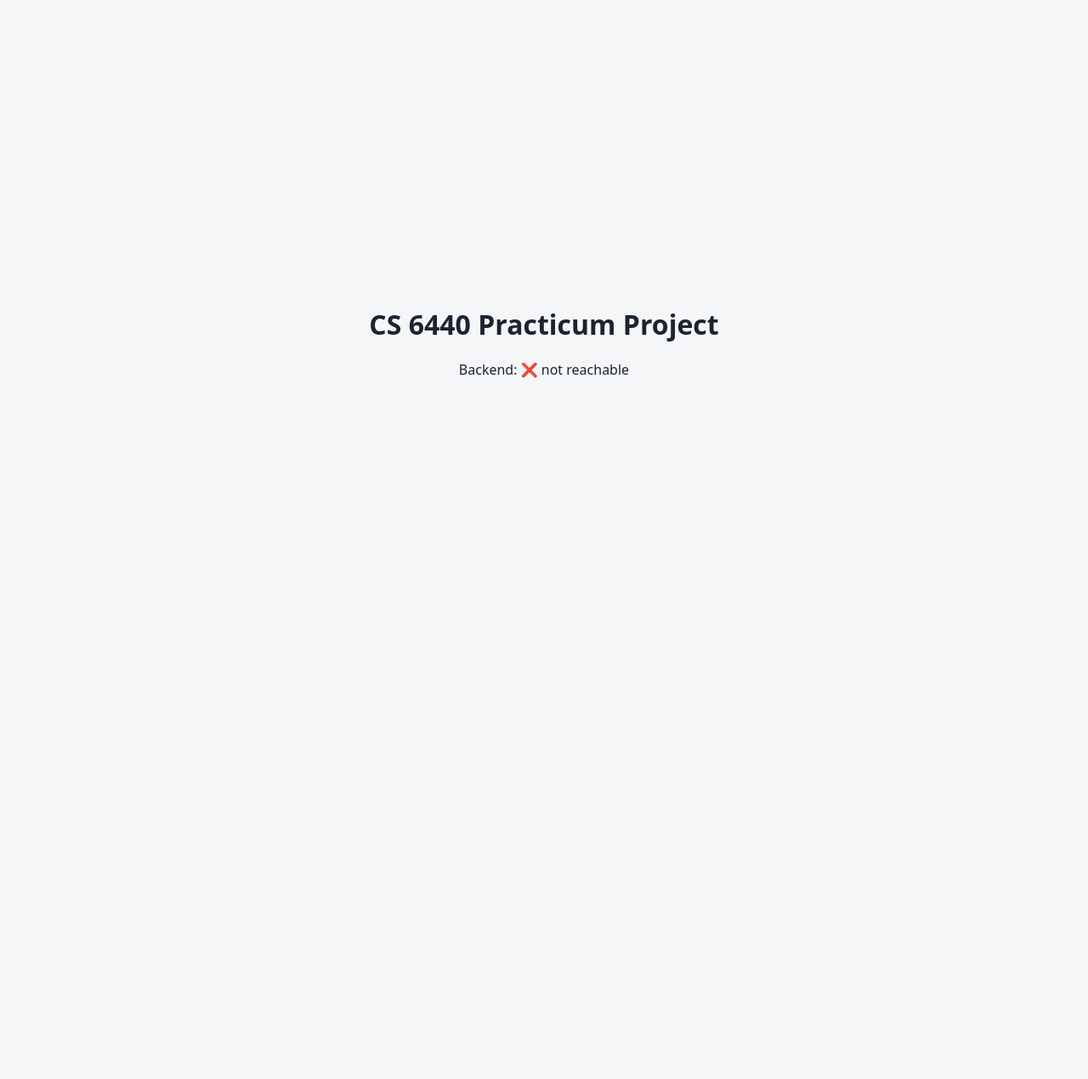
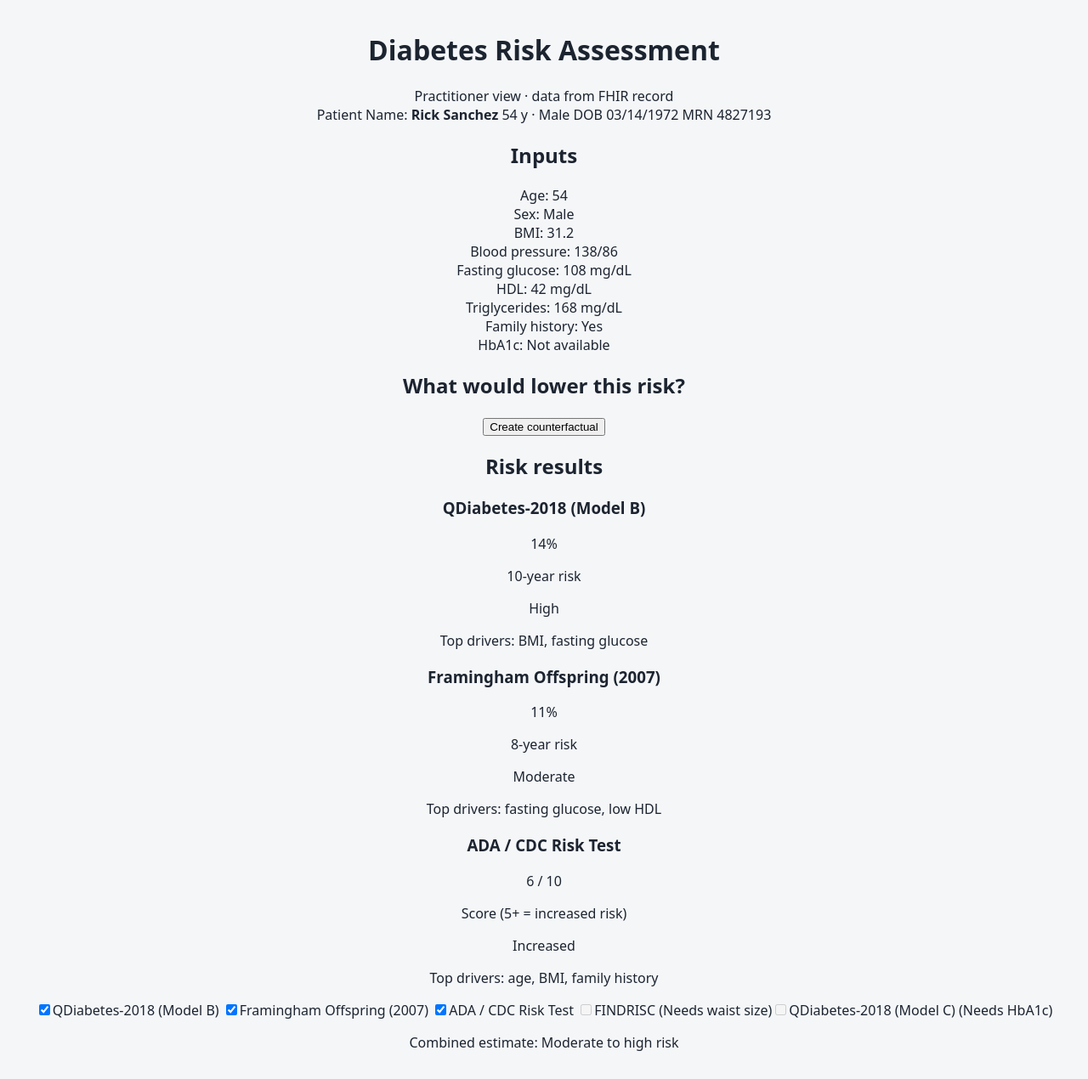
Before and after one commit to Stephzennn/cs6440-practicum-project, a React (Vite) app in the folder frontend/: page / in a window 1280 px wide. Shown: the whole page at 85% size. Before the commit the page ends 800 px from the top, so only its background shows below. Built offline with nearby package versions, Linux system fonts and the light colour scheme; no server answers.

Commit message:
Add Dummy components (unstylized) to the frontend file.
Fill the Dummy components with dummy values.

```diff
--- a/frontend/src/App.jsx
+++ b/frontend/src/App.jsx
@@ -1,5 +1,16 @@
 import { useEffect, useState } from 'react'
 import { apiGet } from './api.js'
+
+
+import Header from './components/Header.jsx'
+import PatientBanner from './components/PatientBanner.jsx'
+import InputsPanel from './components/InputsPanel.jsx'
+import CounterfactualPanel from './components/CounterfactualPanel.jsx'
+import RiskResults from './components/RiskResults.jsx'
+import { patient, inputs, models } from './sampleData.js'
+
+
+
 
 export default function App() {
   const [health, setHealth] = useState(null)
@@ -11,13 +22,12 @@ export default function App() {
 
   return (
     <main>
-      <h1>CS 6440 Practicum Project</h1>
-      <p>
-        Backend: {error ? '❌ not reachable' : health ? '✅ connected' : 'checking…'}
-      </p>
-      {health && (
-        <p>Synthea data: {health.synthea_data_found ? '✅ found' : '⚠️ not downloaded yet'}</p>
-      )}
+
+      <Header />
+      <PatientBanner patient={patient} />
+      <InputsPanel inputs={inputs} />
+      <CounterfactualPanel />
+      <RiskResults models={models} />
     </main>
   )
 }
--- /dev/null
+++ b/frontend/src/components/CombinedEstimate.jsx
@@ -0,0 +1,3 @@
+export default function CombinedEstimate() {
+  return <p>Combined estimate: Moderate to high risk</p>
+}
--- /dev/null
+++ b/frontend/src/components/CounterfactualPanel.jsx
@@ -0,0 +1,8 @@
+export default function CounterfactualPanel() {
+  return (
+    <section>
+      <h2>What would lower this risk?</h2>
+      <button>Create counterfactual</button>
+    </section>
+  )
+}
--- /dev/null
+++ b/frontend/src/components/Header.jsx
@@ -0,0 +1,8 @@
+export default function Header() {
+  return (
+    <header>
+      <h1>Diabetes Risk Assessment</h1>
+      <span>Practitioner view · data from FHIR record</span>
+    </header>
+  )
+}
--- /dev/null
+++ b/frontend/src/components/InputsPanel.jsx
@@ -0,0 +1,12 @@
+export default function InputsPanel({ inputs }) {
+  return (
+    <section>
+      <h2>Inputs</h2>
+      {inputs.map((row) => (
+        <div key={row.label}>
+          {row.label}: {row.value ?? 'Not available'}
+        </div>
+      ))}
+    </section>
+  )
+}
--- /dev/null
+++ b/frontend/src/components/ModelSelector.jsx
@@ -0,0 +1,17 @@
+export default function ModelSelector({ models, selected, onToggle }) {
+  return (
+    <div>
+      {models.map((m) => (
+        <label key={m.id}>
+          <input
+            type="checkbox"
+            checked={selected.includes(m.id)}
+            disabled={Boolean(m.needs)}
+            onChange={() => onToggle(m.id)}
+          />
+          {m.name} {m.needs && `(Needs ${m.needs})`}
+        </label>
+      ))}
+    </div>
+  )
+}
--- /dev/null
+++ b/frontend/src/components/PatientBanner.jsx
@@ -0,0 +1,7 @@
+export default function PatientBanner({ patient }) {
+  return (
+    <section>
+      Patient Name: <strong>{patient.name}</strong> {patient.age} y · {patient.sex} DOB {patient.dob} MRN {patient.mrn}
+    </section>
+  )
+}
--- /dev/null
+++ b/frontend/src/components/RiskBadge.jsx
@@ -0,0 +1,3 @@
+export default function RiskBadge({ level }) {
+  return <span>{level}</span>
+}
--- /dev/null
+++ b/frontend/src/components/RiskCard.jsx
@@ -0,0 +1,13 @@
+import RiskBadge from './RiskBadge.jsx'
+
+export default function RiskCard({ model }) {
+  return (
+    <div>
+      <h3>{model.name}</h3>
+      <p>{model.value}</p>
+      <p>{model.unit}</p>
+      <RiskBadge level={model.level} />
+      <p>Top drivers: {model.drivers}</p>
+    </div>
+  )
+}
--- /dev/null
+++ b/frontend/src/components/RiskResults.jsx
@@ -0,0 +1,22 @@
+import { useState } from 'react'
+import RiskCard from './RiskCard.jsx'
+import ModelSelector from './ModelSelector.jsx'
+import CombinedEstimate from './CombinedEstimate.jsx'
+
+export default function RiskResults({ models }) {
+  const [selected, setSelected] = useState(['qdiabetes_b', 'framingham', 'ada'])
+
+  const toggle = (id) =>
+    setSelected((s) => (s.includes(id) ? s.filter((x) => x !== id) : [...s, id]))
+
+  return (
+    <section>
+      <h2>Risk results</h2>
+      {models.filter((m) => selected.includes(m.id)).map((m) => (
+        <RiskCard key={m.id} model={m} />
+      ))}
+      <ModelSelector models={models} selected={selected} onToggle={toggle} />
+      <CombinedEstimate />
+    </section>
+  )
+}
--- /dev/null
+++ b/frontend/src/sampleData.js
@@ -0,0 +1,22 @@
+// Hard-coded sample values (replace with apiGet calls later)
+export const patient = { name: 'Rick Sanchez', age: 54, sex: 'Male', dob: '03/14/1972', mrn: '4827193' }
+
+export const inputs = [
+  { label: 'Age', value: '54' },
+  { label: 'Sex', value: 'Male' },
+  { label: 'BMI', value: '31.2' },
+  { label: 'Blood pressure', value: '138/86' },
+  { label: 'Fasting glucose', value: '108 mg/dL' },
+  { label: 'HDL', value: '42 mg/dL' },
+  { label: 'Triglycerides', value: '168 mg/dL' },
+  { label: 'Family history', value: 'Yes' },
+  { label: 'HbA1c', value: null },
+]
+
+export const models = [
+  { id: 'qdiabetes_b', name: 'QDiabetes-2018 (Model B)', value: '14%', unit: '10-year risk', level: 'High', drivers: 'BMI, fasting glucose' },
+  { id: 'framingham', name: 'Framingham Offspring (2007)', value: '11%', unit: '8-year risk', level: 'Moderate', drivers: 'fasting glucose, low HDL' },
+  { id: 'ada', name: 'ADA / CDC Risk Test', value: '6 / 10', unit: 'Score (5+ = increased risk)', level: 'Increased', drivers: 'age, BMI, family history' },
+  { id: 'findrisc', name: 'FINDRISC', needs: 'waist size' },
+  { id: 'qdiabetes_c', name: 'QDiabetes-2018 (Model C)', needs: 'HbA1c' },
+]
```
